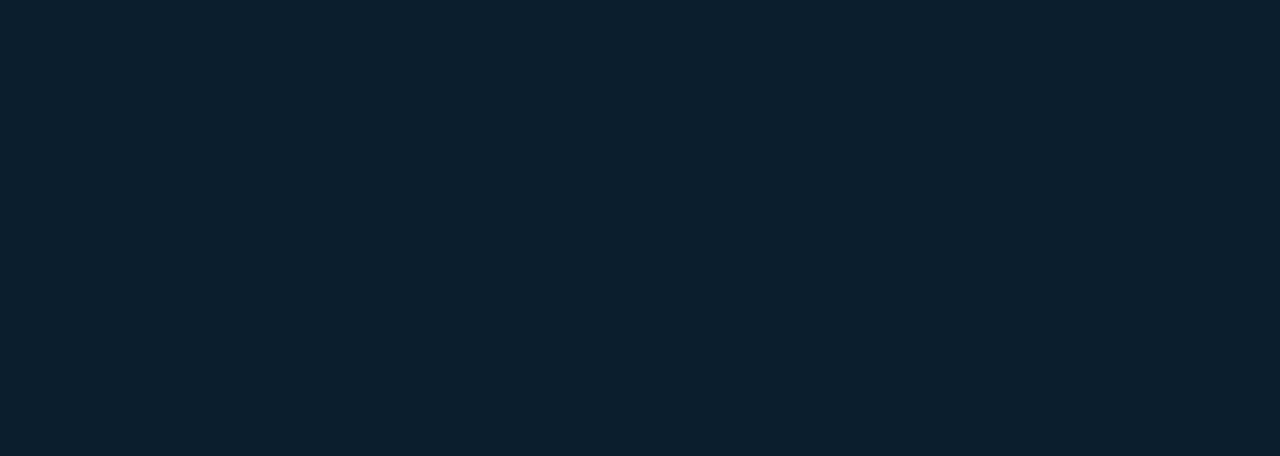
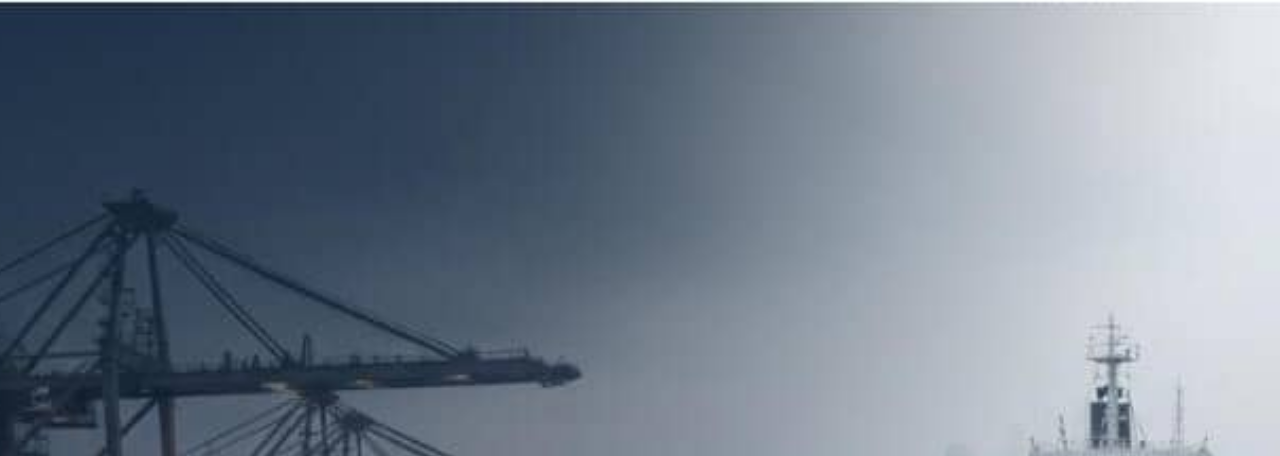
Before and after one commit to webbsitee/droneinternational, a plain HTML site: page index.html in a window 1280 px wide. Shown: the top 456 px of the page. Drawn offline with Linux system fonts and the light colour scheme.

Commit message:
Update8 index.html

```diff
--- a/index.html
+++ b/index.html
@@ -14,7 +14,7 @@
     }
 
 .hero {
-    background: url(Hero final (1).jpg) center / cover no-repeat;
+    background: url("Hero final.jpg") center / cover no-repeat;
     height: 100vh;
     display: flex;
     align-items: center;
```
